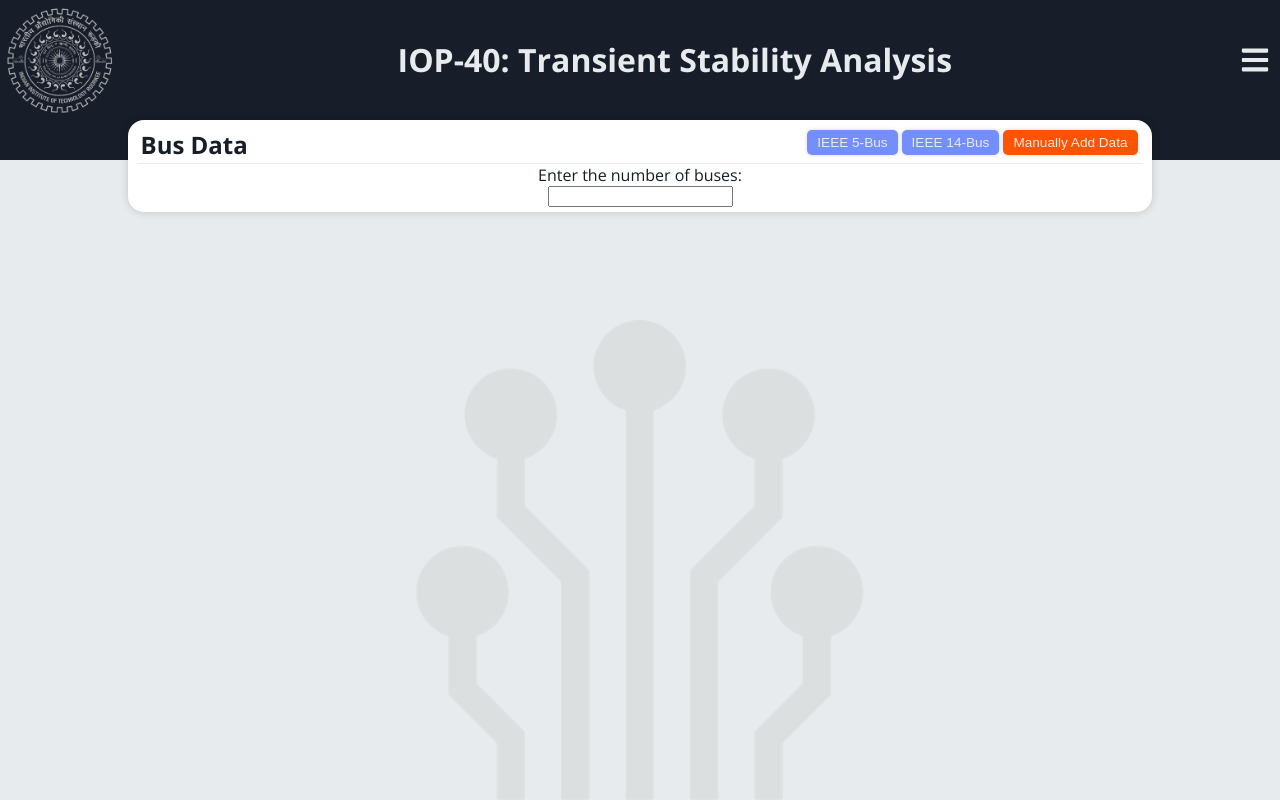
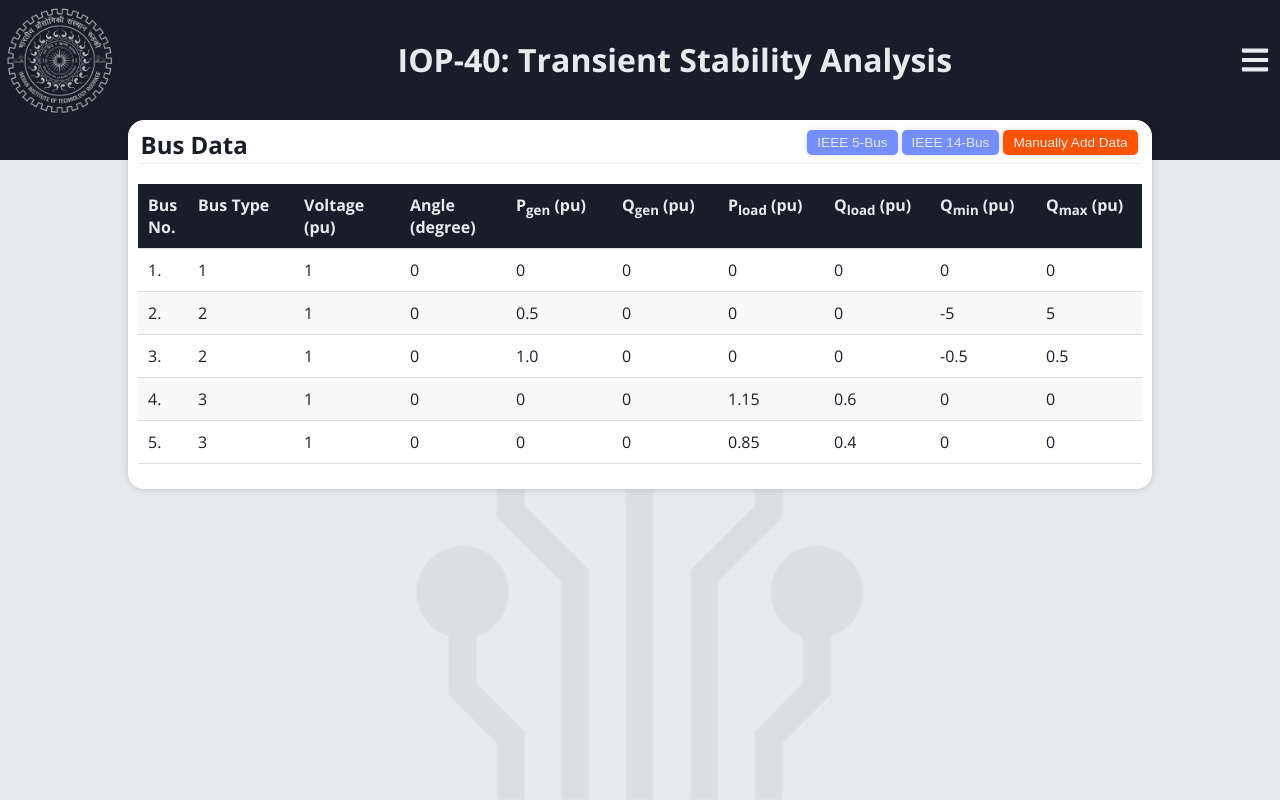
Before and after one commit to VaiBrahma/IOP-40, a React (Vite) app: page / in a window 1280 px wide. Built offline with nearby package versions, Linux system fonts and the light colour scheme.

Commit message:
default bus table created

```diff
--- a/src/components/busData/BusData.jsx
+++ b/src/components/busData/BusData.jsx
@@ -1,21 +1,115 @@
+import { useState } from 'react';
 import styles from './BusData.module.css';
 
 const BusData = () => {
+
+  const [flag, setFlag] = useState(false);
   const title = "Bus Data";
+
+  const generateBusTable = () => { setFlag(e => !e) };
+
   return (
     <div className={styles.container}>
+        {flag && <div className={styles.cover}></div>}
         <div className={styles.headerr}>
           <div className={styles.title}>{title}</div>
           <div className={styles.btns}>
             <button className={`${styles.blu} btn`} onClick="autofillFiveBusNetwork()">IEEE 5-Bus</button>
             <button className={`${styles.blu} btn`} onClick="autofillFourteenBusNetwork()">IEEE 14-Bus</button>
-            <button className={`${styles.rd} btn`} onClick="generateBusTable()">Manually Add Data</button>
+            <button className={`${styles.rd} btn`} onClick={()=>{setFlag(e=>!e)}}>Manually Add Data</button>
           </div>
 
         </div>
-        <label htmlFor="numBuses">Enter the number of buses:</label>
-        <input type="number" id="numBuses" />
-        <div id="busTableContainer"></div>
+
+        {flag &&
+        <div className={styles.overlay}>
+          <div className={styles.modal}>
+            <input type="number" id="numBuses" className={styles.busno} placeholder='Enter the number of buses'/>
+            <button className={`${styles.sub} btn`} onClick={generateBusTable}>Sumbit</button>
+          </div>
+        </div>}
+
+        <div className={styles.busTableContainer}>
+        <table>
+          <thead>
+            <tr>
+              <th>Bus No.</th>
+              <th>Bus Type</th>
+              <th>Voltage (pu)</th>
+              <th>Angle (degree)</th>
+              <th>P<sub>gen</sub> (pu)</th>
+              <th>Q<sub>gen</sub> (pu)</th>
+              <th>P<sub>load</sub> (pu)</th>
+              <th>Q<sub>load</sub> (pu)</th>
+              <th>Q<sub>min</sub> (pu)</th>
+              <th>Q<sub>max</sub> (pu)</th>
+            </tr>
+          </thead>
+          <tbody>
+            <tr>
+              <td>1.</td>
+              <td>1</td>
+              <td>1</td>
+              <td>0</td>
+              <td>0</td>
+              <td>0</td>
+              <td>0</td>
+              <td>0</td>
+              <td>0</td>
+              <td>0</td>
+            </tr>
+            <tr>
+              <td>2.</td>
+              <td>2</td>
+              <td>1</td>
+              <td>0</td>
+              <td>0.5</td>
+              <td>0</td>
+              <td>0</td>
+              <td>0</td>
+              <td>-5</td>
+              <td>5</td>
+            </tr>
+            <tr>
+              <td>3.</td>
+              <td>2</td>
+              <td>1</td>
+              <td>0</td>
+              <td>1.0</td>
+              <td>0</td>
+              <td>0</td>
+              <td>0</td>
+              <td>-0.5</td>
+              <td>0.5</td>
+            </tr>
+            <tr>
+              <td>4.</td>
+              <td>3</td>
+              <td>1</td>
+              <td>0</td>
+              <td>0</td>
+              <td>0</td>
+              <td>1.15</td>
+              <td>0.6</td>
+              <td>0</td>
+              <td>0</td>
+            </tr>
+            <tr>
+              <td>5.</td>
+              <td>3</td>
+              <td>1</td>
+              <td>0</td>
+              <td>0</td>
+              <td>0</td>
+              <td>0.85</td>
+              <td>0.4</td>
+              <td>0</td>
+              <td>0</td>
+            </tr>
+          </tbody>
+        </table>
+      </div>
+
     </div>
   );
 };
--- a/src/components/busData/BusData.module.css
+++ b/src/components/busData/BusData.module.css
@@ -10,6 +10,7 @@
     flex-direction: column;
     justify-content: center;
     align-items: center;
+    position: relative;
 }
 
 .headerr{
@@ -37,3 +38,112 @@
 .rd:hover{
     background-color: var(--dark-red);
 }
+
+.overlay {
+    position: absolute;
+    border-radius: 15px;
+    top: 0;
+    left: 0;
+    width: 100%;
+    height: 100%;
+    display: flex;
+    justify-content: center;
+    align-items: center;
+}
+
+.modal{
+    background-color: var(--white);
+    border-radius: 15px;
+    display: flex;
+    flex-direction: column;
+    justify-content: center;
+    align-items: center;
+    /* border: 1px solid red; */
+    position: absolute;
+    right: 1.5%;
+    top: 40px;
+    padding: 1.1rem;
+    animation: modalShake 0.6s ease-in-out;
+    transform-origin: 60% 0%;
+    z-index: 2;
+}
+
+.busno{
+    width: 100%;
+    padding: 5px;
+    min-width: 170px;
+}
+.sub{
+    width: 100%;
+}
+
+.busTableContainer {
+    width: 100%;
+    margin: 20px 0;
+  }
+
+  .busTableContainer table {
+    width: 100%;
+    border-collapse: collapse;
+    display: flex;
+    flex-direction: column;
+  }
+
+  .busTableContainer tr {
+    display: flex;
+    width: 100%;
+  }
+
+  .busTableContainer th,
+  .busTableContainer td {
+    padding: 10px;
+    text-align: left;
+    border-bottom: 1px solid #ddd;
+    flex: 1;
+  }
+
+  .busTableContainer th:first-child,
+  .busTableContainer td:first-child {
+    flex: 0 0 50px;
+    /* background-color: var(--black);
+    color: var(--light-white);
+    border: none; */
+  }
+
+  .busTableContainer thead{
+    background-color: var(--black);
+    color: var(--light-white);
+  }
+
+  .busTableContainer tbody tr:nth-child(even) {
+    background-color: #f9f9f9;
+  }
+
+  .cover{
+    position: fixed;
+    top: 0;
+    height: 100vh;
+    width: 100vw;
+    background-color: #000000cc;
+    z-index: 1;
+  }
+
+@media (max-width: 1020px){
+    .container{
+        width: 95vw;
+    }
+}
+
+@keyframes modalShake {
+    0% { transform: rotate(0deg); }
+    10% { transform: rotate(-1deg); }
+    20% { transform: rotate(1deg); }
+    30% { transform: rotate(-1deg); }
+    40% { transform: rotate(1deg); }
+    50% { transform: rotate(-0.5deg); }
+    60% { transform: rotate(0.5deg); }
+    70% { transform: rotate(-0.5deg); }
+    80% { transform: rotate(0.5deg); }
+    90% { transform: rotate(-0.25deg); }
+    100% { transform: rotate(0deg); }
+  }
--- a/src/components/navbar/Navbar.module.css
+++ b/src/components/navbar/Navbar.module.css
@@ -8,6 +8,9 @@
     align-items: center;
     /* border: 1px solid red; */
     min-height: 60px;;
+    position: sticky;
+    top: 0;
+    z-index: 1;
 }
 
 .iitrLogo{
```
